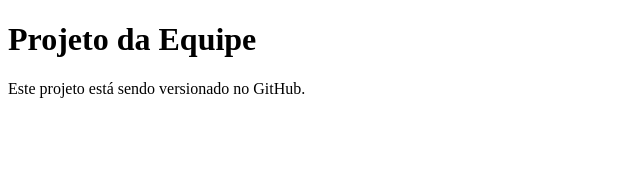
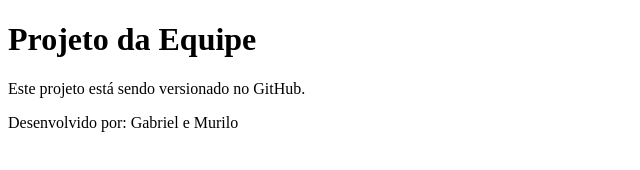
Before and after one commit to fernandesCostaMurilo/Projeto-do-t-cnico-Murilo-e-Gabriel, a plain HTML site: page index.html in a window 1280 px wide. Shown: the whole page, without its empty margins (0-640 px from the left). Drawn offline with Linux system fonts and the light colour scheme.

Commit message:
Update index.html
Foi adicionado os nomes

```diff
--- a/index.html
+++ b/index.html
@@ -1,4 +1,4 @@
-<!DOCTYPE html>
+ <!DOCTYPE html>
 <html>
 <head>
     <title>Meu Primeiro Projeto Versionamento</title>
@@ -6,5 +6,6 @@
 <body>
     <h1>Projeto da Equipe</h1>
     <p>Este projeto está sendo versionado no GitHub.</p>
+    <p>Desenvolvido por: Gabriel  e Murilo</p>
 </body>
 </html>
```
